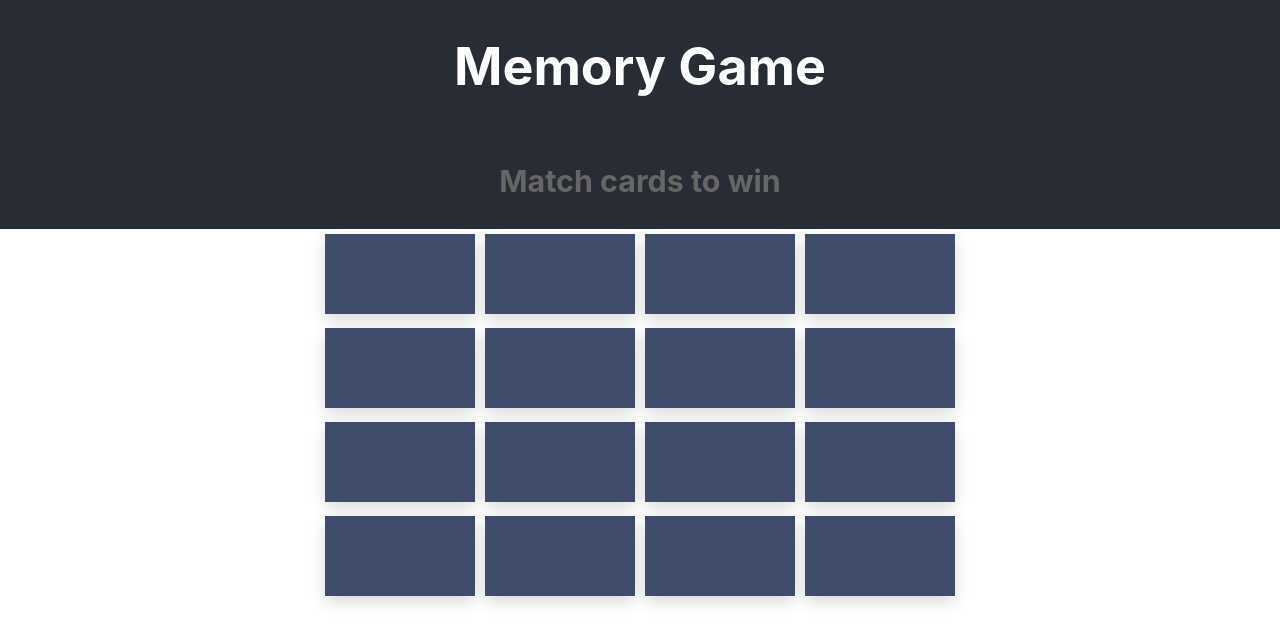
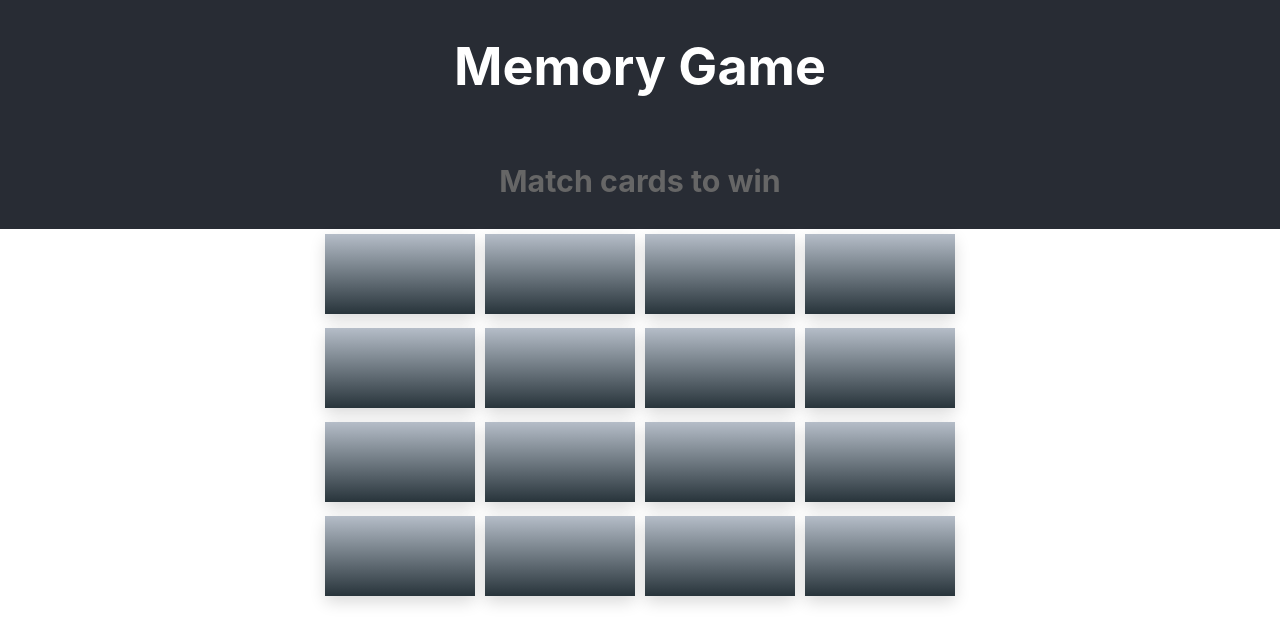
Before and after one commit to JustinSGardner/memory-game, a React (Create React App) app: page / in a window 1280 px wide. Shown: the top 644 px of the page. Built offline with nearby package versions, Linux system fonts and the light colour scheme.

Commit message:
removed logo from cardback

```diff
--- a/src/components/MemoryCard.css
+++ b/src/components/MemoryCard.css
@@ -9,12 +9,12 @@
 }
 
 .MemoryCardBack {
-/* Permalink - use to edit and share this gradient: https://colorzilla.com/gradient-editor/#3f4c6b+0,3f4c6b+100;Blue+Grey+Flat */
-background: rgb(63,76,107); /* Old browsers */
-background: -moz-linear-gradient(top,  rgba(63,76,107,1) 0%, rgba(63,76,107,1) 100%); /* FF3.6-15 */
-background: -webkit-linear-gradient(top,  rgba(63,76,107,1) 0%,rgba(63,76,107,1) 100%); /* Chrome10-25,Safari5.1-6 */
-background: linear-gradient(to bottom,  rgba(63,76,107,1) 0%,rgba(63,76,107,1) 100%); /* W3C, IE10+, FF16+, Chrome26+, Opera12+, Safari7+ */
-filter: progid:DXImageTransform.Microsoft.gradient( startColorstr='#3f4c6b', endColorstr='#3f4c6b',GradientType=0 ); /* IE6-9 */
+/* Permalink - use to edit and share this gradient: https://colorzilla.com/gradient-editor/#b5bdc8+0,828c95+36,28343b+100;Grey+Black+3D */
+background: rgb(181,189,200); /* Old browsers */
+background: -moz-linear-gradient(top,  rgba(181,189,200,1) 0%, rgba(130,140,149,1) 36%, rgba(40,52,59,1) 100%); /* FF3.6-15 */
+background: -webkit-linear-gradient(top,  rgba(181,189,200,1) 0%,rgba(130,140,149,1) 36%,rgba(40,52,59,1) 100%); /* Chrome10-25,Safari5.1-6 */
+background: linear-gradient(to bottom,  rgba(181,189,200,1) 0%,rgba(130,140,149,1) 36%,rgba(40,52,59,1) 100%); /* W3C, IE10+, FF16+, Chrome26+, Opera12+, Safari7+ */
+filter: progid:DXImageTransform.Microsoft.gradient( startColorstr='#b5bdc8', endColorstr='#28343b',GradientType=0 ); /* IE6-9 */
 
 }
 
--- a/src/components/MemoryCard.jsx
+++ b/src/components/MemoryCard.jsx
@@ -12,7 +12,7 @@ class MemoryCard extends Component {
             <div className='MemoryCard' onClick={ this.props.pickCard }>
                 <div className={memoryCardInnerClass}>
                     <div className='MemoryCardBack'>
-                        <img className="" />
+
                     </div>
                     <div className='MemoryCardFront'></div>
                     {this.props.symbol}
```
